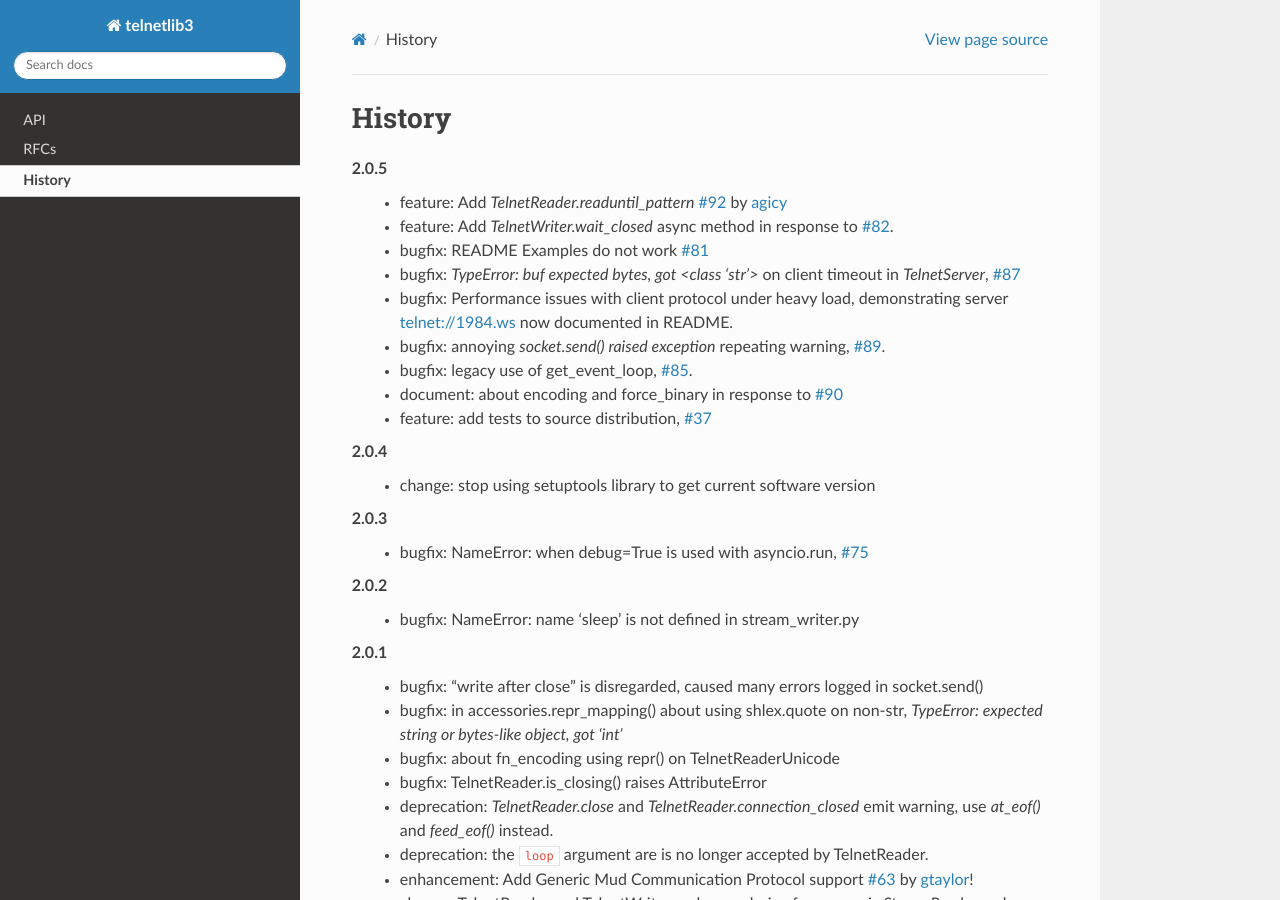
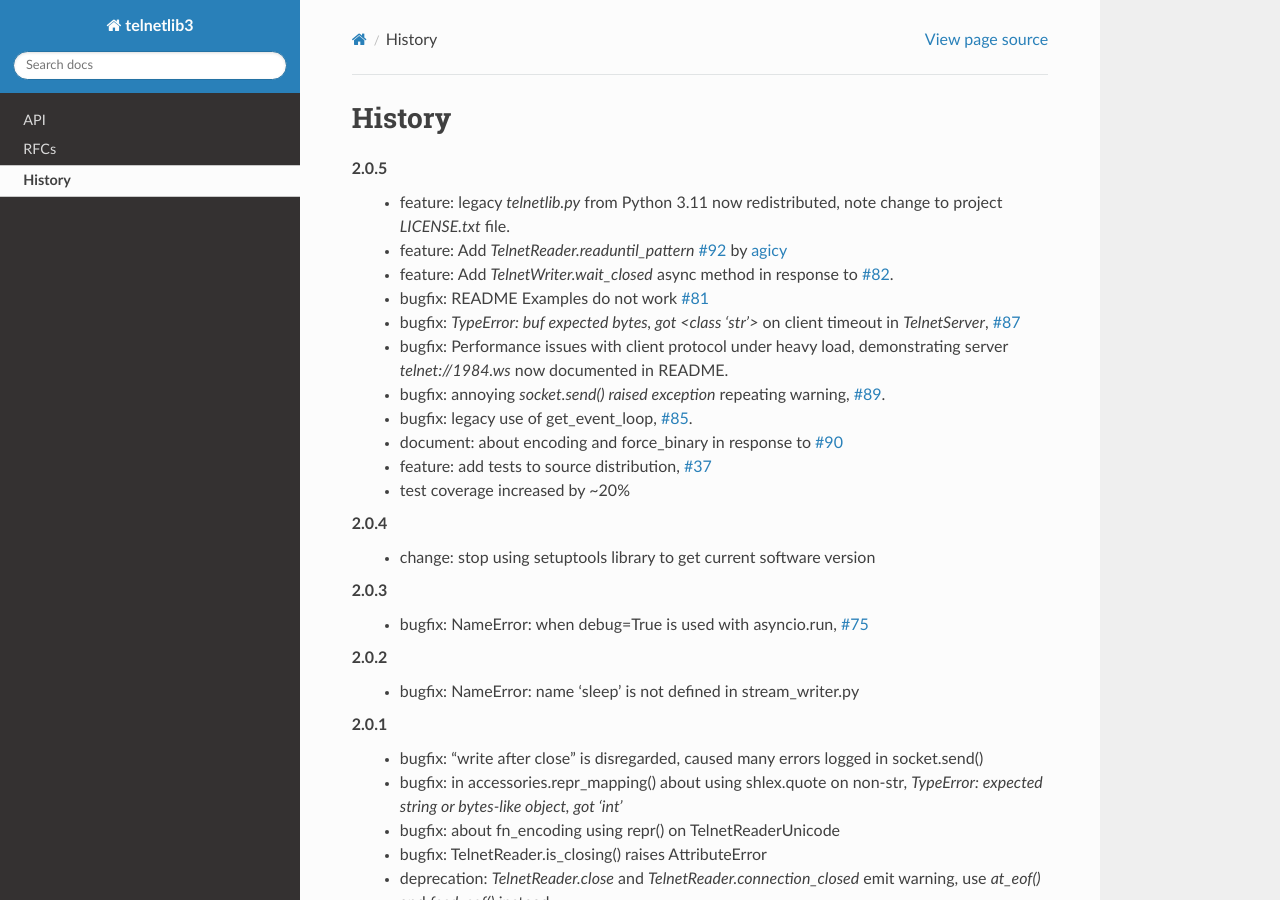
Before and after one commit to jquast/telnetlib3, a Sphinx documentation site: the page built from docs/history.rst, in a window 1280 px wide and 900 px high. Built offline with Sphinx 7.4.7 and the Read the Docs theme 3.1.0, drawn with Linux system fonts in a browser that asks for light colours.

Commit message:
yikes forgot to publish this small doc change

```diff
--- a/docs/history.rst
+++ b/docs/history.rst
@@ -2,6 +2,8 @@
 =======
 
 2.0.5
+ * feature: legacy `telnetlib.py` from Python 3.11 now redistributed,
+   note change to project `LICENSE.txt` file.
  * feature: Add `TelnetReader.readuntil_pattern` :ghissue:`92` by
    :ghuser:`agicy`
  * feature: Add `TelnetWriter.wait_closed` async method in response to
@@ -10,12 +12,13 @@
  * bugfix: `TypeError: buf expected bytes, got <class 'str'>` on client timeout
    in `TelnetServer`, :ghissue:`87`
  * bugfix: Performance issues with client protocol under heavy load,
-   demonstrating server telnet://1984.ws now documented in README.
+   demonstrating server `telnet://1984.ws` now documented in README.
  * bugfix: annoying `socket.send() raised exception` repeating warning,
    :ghissue:`89`.
  * bugfix: legacy use of get_event_loop, :ghissue:`85`.
  * document: about encoding and force_binary in response to :ghissue:`90`
  * feature: add tests to source distribution, :ghissue:`37`
+ * test coverage increased by ~20%
 
 2.0.4
  * change: stop using setuptools library to get current software version
```
